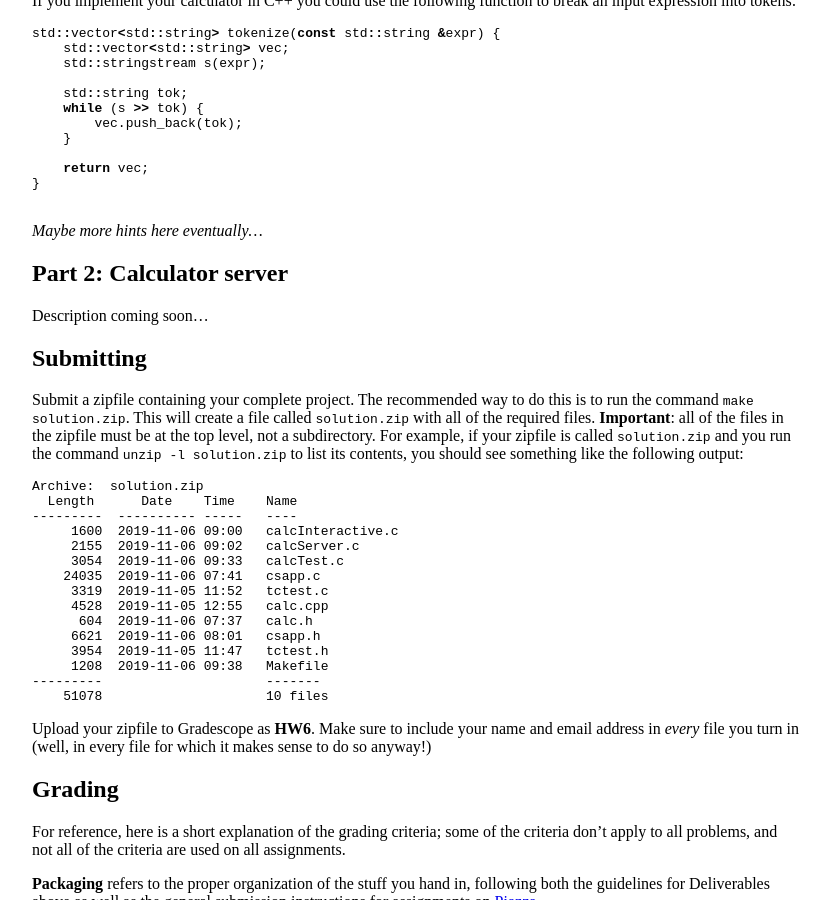
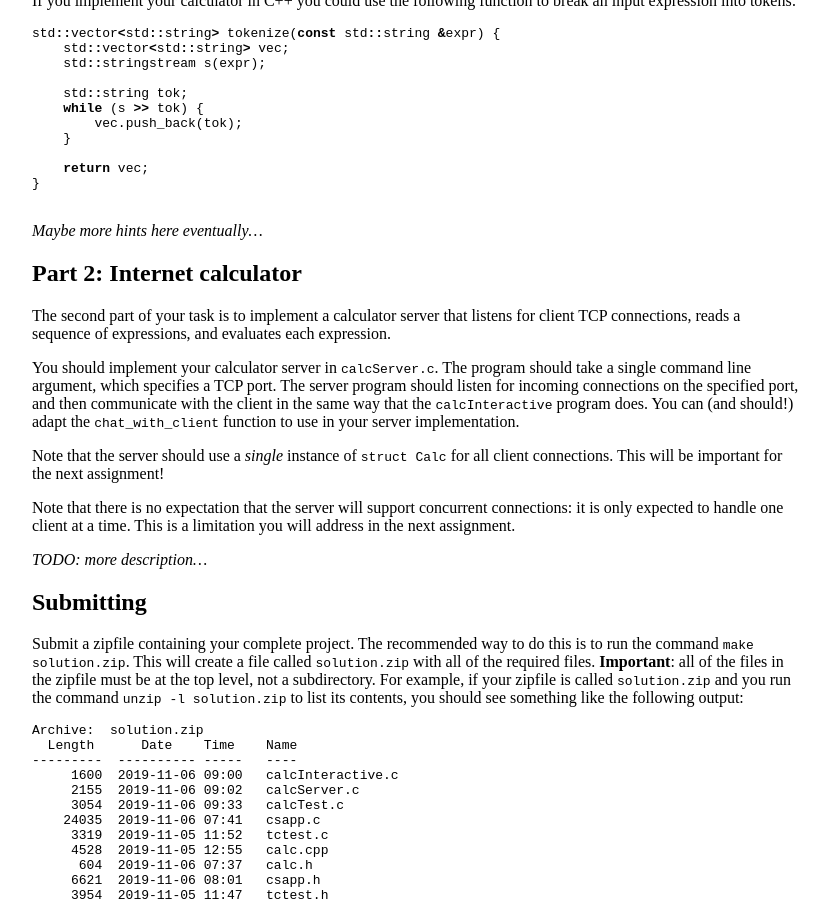
Before and after one commit to jhucsf/fall2019, a Jekyll site: the page built from hw/hw6.md, in a window 1280 px wide and 900 px high, scrolled down 2610 px. Shown: the whole window, without its empty margins (224-1053 px from the left). Built offline with Jekyll 4.4.1, drawn with Linux system fonts in a browser that asks for light colours.

Commit message:
start to add description for Part 2

```diff
--- a/hw/hw6.md
+++ b/hw/hw6.md
@@ -173,9 +173,27 @@ std::vector<std::string> tokenize(const std::string &expr) {
 
 *Maybe more hints here eventually...*
 
-## Part 2: Calculator server
+## Part 2: Internet calculator
 
-Description coming soon...
+The second part of your task is to implement a calculator server that listens
+for client TCP connections, reads a sequence of expressions, and evaluates each
+expression.
+
+You should implement your calculator server in `calcServer.c`.  The program should
+take a single command line argument, which specifies a TCP port.  The server
+program should listen for incoming connections on the specified port, and then
+communicate with the client in the same way that the `calcInteractive` program
+does.  You can (and should!) adapt the `chat_with_client` function to use
+in your server implementation.
+
+Note that the server should use a *single* instance of `struct Calc` for all
+client connections.  This will be important for the next assignment!
+
+Note that there is no expectation that the server will support concurrent
+connections: it is only expected to handle one client at a time.
+This is a limitation you will address in the next assignment.
+
+*TODO: more description...*
 
 ## Submitting
 
```
